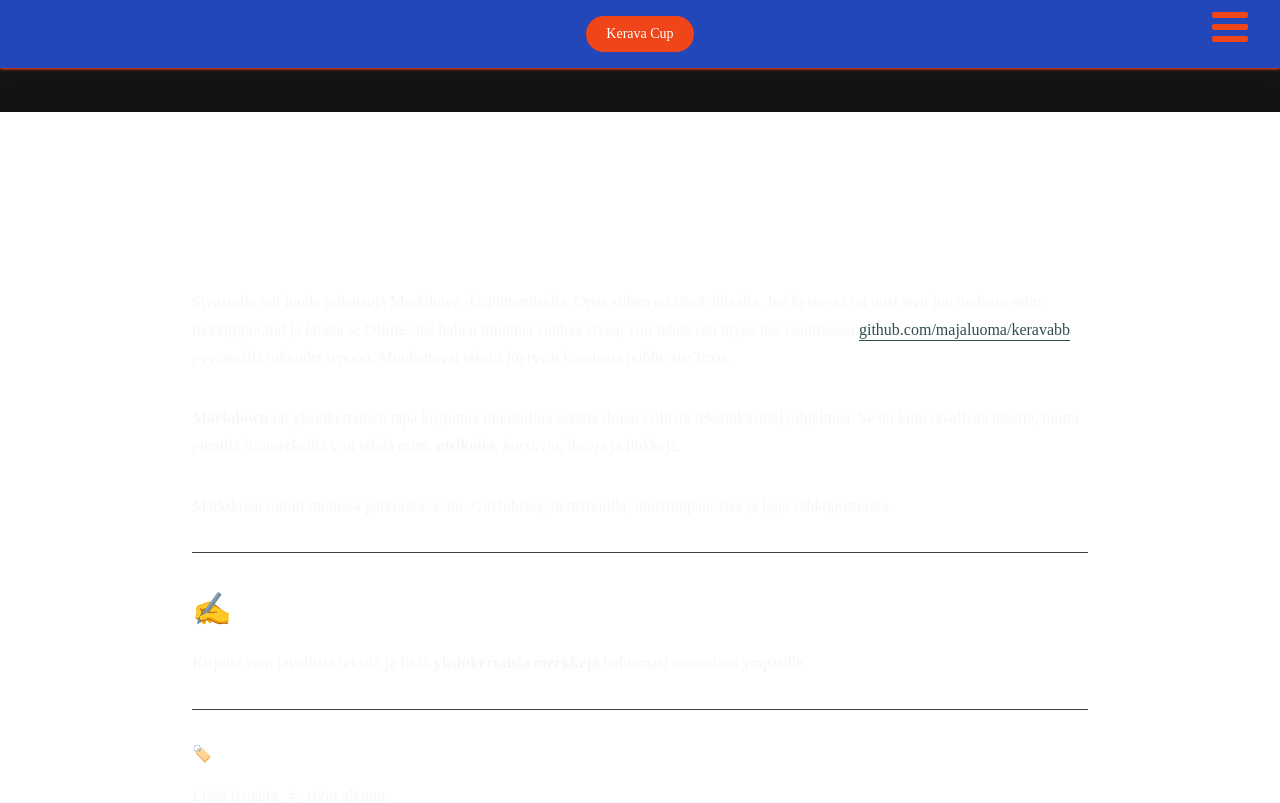
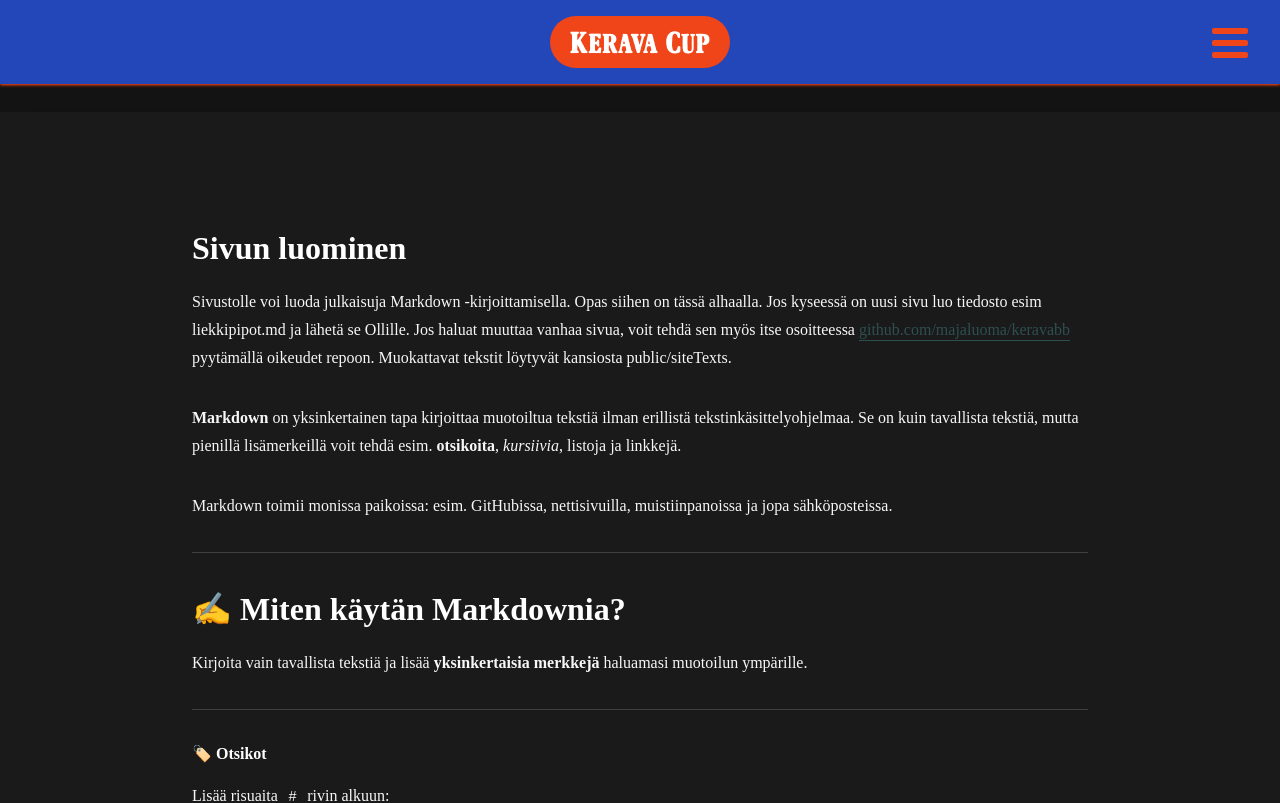
Before and after one commit to majaluoma/keravaBB, a React (Vite) app: page /opas in a window 1280 px wide. Shown: the top 803 px of the page. Built offline with nearby package versions, Linux system fonts and the light colour scheme.

Commit message:
typescript setting changes

```diff
--- a/src/components/customUi/BlockView.tsx
+++ b/src/components/customUi/BlockView.tsx
@@ -1,6 +1,6 @@
 type BlockViewProps = {
   children: React.ReactNode;
-  variant?: 'default' | 'primary' | 'secondary' | 'white';
+  variant?: 'default' | 'primary' | 'secondary' | 'white'| 'card';
   className?: string;
 };
 
@@ -15,6 +15,8 @@ export default function BlockView({
     switch (variant) {
       case 'default':
         return '';
+        case 'card':
+        return 'bg-card'+ ' ' + shadow;;
       case 'primary':
         return 'bg-primary' + ' ' + shadow;
       case 'secondary':
--- a/src/pages/Blog.tsx
+++ b/src/pages/Blog.tsx
@@ -38,11 +38,11 @@ export default function Blog({ single, batch }: Readonly<BlockProps>) {
     <>
       <div>
         <FadingBackground image={wallpaper1} />
-        <div className="text-card relative top-20">
+        <div className="text-card relative top-20 bg-primary rounded-2xl p-4">
           <h1 className="font-headline text-6xl font-bold">
             Urheilu uutiset
           </h1>
-          <p>Toimittaja: Olli Majaluoma</p>
+          <p>Katso kuvat</p>
         </div>
       </div>
 
--- a/src/pages/Home.tsx
+++ b/src/pages/Home.tsx
@@ -3,7 +3,7 @@ import TextContent from '../features/textContent/TextContent';
 
 export default function Home() {
   return (
-    <BlockView variant="white">
+    <BlockView variant="card">
       <TextContent markdownFile={'/siteTexts/home.md'}></TextContent>
     </BlockView>
   );
--- a/src/pages/Opas.tsx
+++ b/src/pages/Opas.tsx
@@ -3,7 +3,7 @@ import TextContent from '../features/textContent/TextContent';
 
 export default function Opas() {
   return (
-    <BlockView variant="white">
+    <BlockView variant="card">
       <TextContent markdownFile={'/siteTexts/opas.md'}></TextContent>
     </BlockView>
   );
--- a/src/pages/root/Header.tsx
+++ b/src/pages/root/Header.tsx
@@ -4,7 +4,7 @@ export default function Header() {
   return (
     <div className="z-1 bg-primary shadow-secondary will-change-scroll:w-10 fixed top-0 z-40 flex w-screen justify-center overflow-hidden p-4 shadow-sm">
       <a href="/">
-        <h1 className="bg-secondary rounded-full px-5 py-2 text-center text-sm text-white">
+        <h1 className="bg-secondary rounded-full px-5 py-2 text-center font-headline text-3xl text-white">
           Kerava Cup
         </h1>
       </a>
--- a/src/pages/root/NavigationSheet.tsx
+++ b/src/pages/root/NavigationSheet.tsx
@@ -28,7 +28,7 @@ export default function NavigationSheet({
   return (
     <Sheet>
       <div className="fixed z-50 flex w-screen justify-end bg-transparent">
-        <SheetTrigger className="fixed top-3 mr-8 bg-none" asChild>
+        <SheetTrigger className="fixed top-7 mr-8 bg-none" asChild>
           {menuIcon()}
         </SheetTrigger>
       </div>
--- a/tsconfig.json
+++ b/tsconfig.json
@@ -8,7 +8,7 @@
     "baseUrl": ".",
     "paths": {
       "@/*": ["src/*"],
-      "@public/*": ["public/*"]
+      "@public/*": ["public/*"],
     }
   }
 }
--- a/tsconfig.node.json
+++ b/tsconfig.node.json
@@ -23,7 +23,7 @@
     "paths": {
       "@/*": [
         "./src/*"
-      ]
+      ],
     }
   },
   "include": ["vite.config.ts"],
```
Also changed, not shown: tsconfig.app.json (+6 -2 lines).
